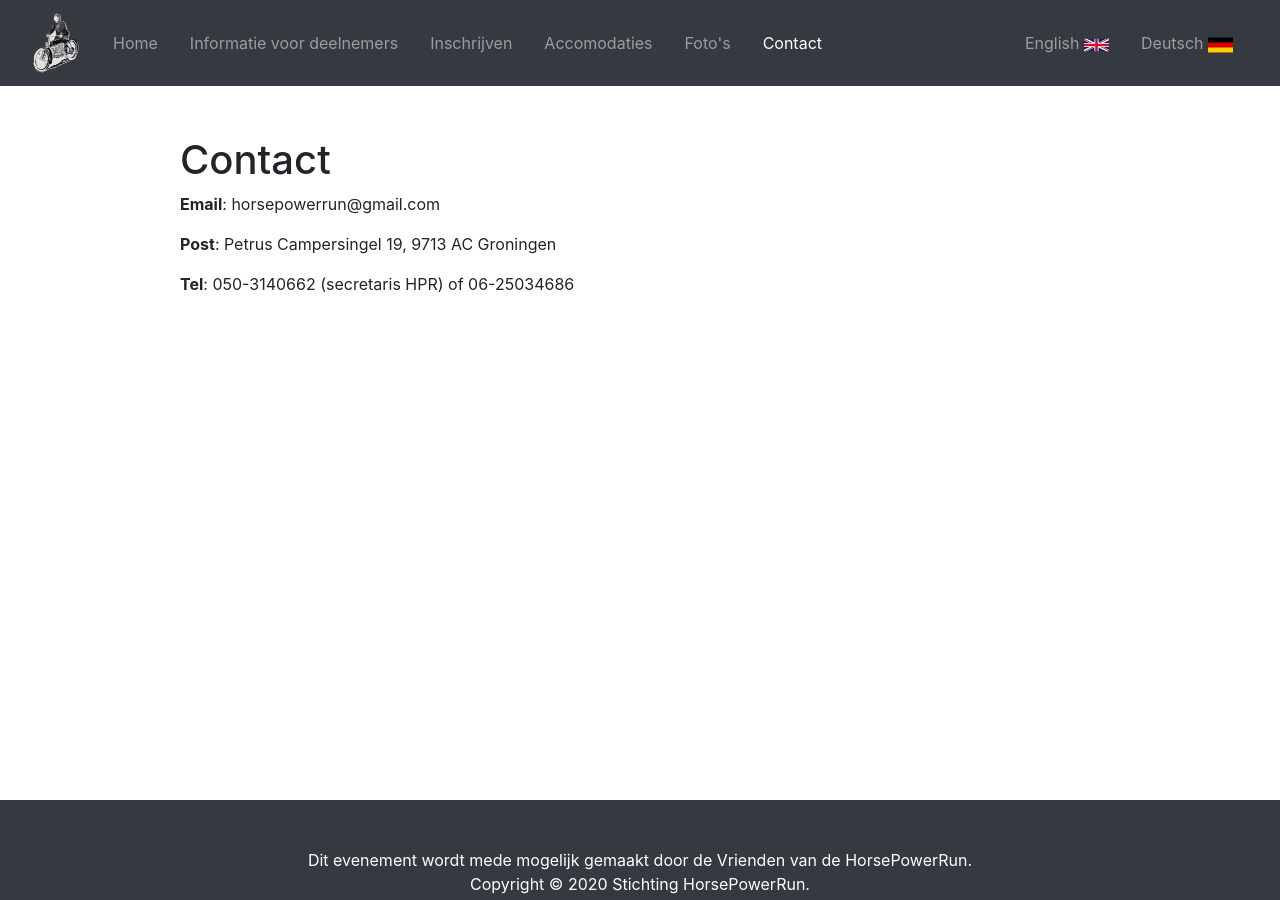
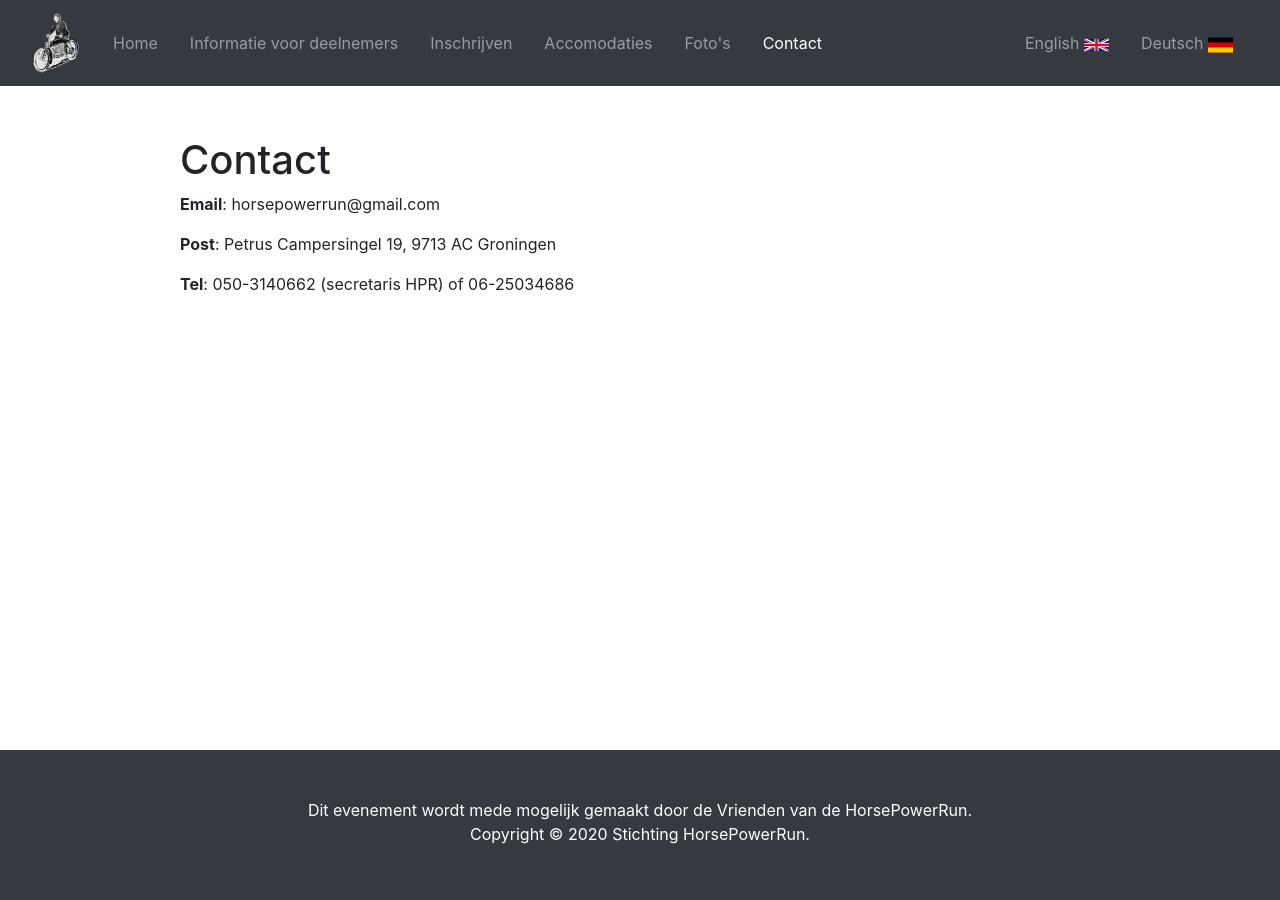
Before and after one commit to nielshuman/HorsePowerRun, a Jekyll site: the page built from nl/contact.md, in a window 1280 px wide. Built offline with Jekyll 4.4.1, drawn with Linux system fonts in a browser that asks for light colours.

Commit message:
Update footer.html

```diff
--- a/_includes/footer.html
+++ b/_includes/footer.html
@@ -1,5 +1,5 @@
 <!-- Footer -->
-<footer class="py-5 bg-dark" style="margin-top: -50px;">
+<footer class="py-5 bg-dark" style="height: 150px;">
   <div class="container">
     <p class="m-0 text-center align-middle text-white">
        {% if page.url contains "/nl/" %} Dit evenement wordt mede mogelijk gemaakt door de Vrienden van de HorsePowerRun. {% endif %}
```
